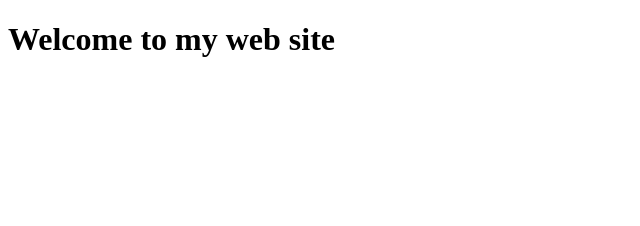
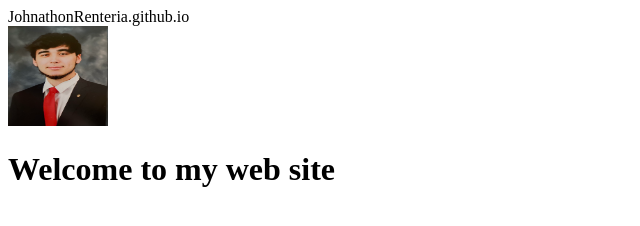
Before and after one commit to JohnathonRenteria/JohnathonRenteria.github.io, a plain HTML site: page index.html in a window 1280 px wide. Shown: the whole page, without its empty margins (0-640 px from the left). Drawn offline with Linux system fonts and the light colour scheme.

Commit message:
modified index

```diff
--- a/index.html
+++ b/index.html
@@ -3,10 +3,14 @@
 
 <head>
     <meta charset="utf-8">
+    <meta name="description" content="Johnathon Renteria's personal web site at sam houston state university">
+    <meta name="keywords" content="johnathon renteria, student, mis, sam houston state university"
     <title>JohnathonRenteria.github.io</title>
 </head>
-
 <body>
+    <header>
+        <img src="images/JohnathonRenteriaLinkedinPicture.jpg" alt="johnathon's picture" width="100" height="100">
+    </header>
     <h1>Welcome to my web site</h1>
 </body>
 </html>
```
Also changed, not shown: images/JohnathonRenteriaLinkedinPicture.jpg (added).
